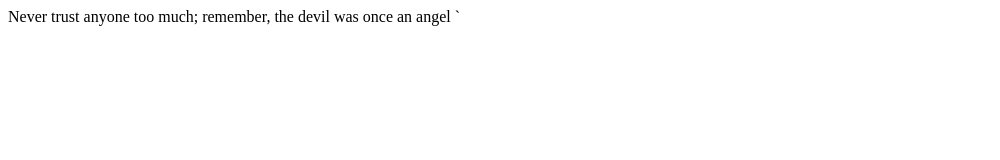
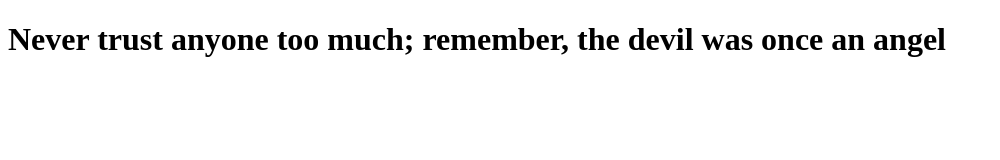
Before and after one commit to luswisarya/luswisarya.github.io, a plain HTML site: page index.html in a window 1280 px wide. Shown: the whole page, without its empty margins (0-1000 px from the left). Drawn offline with Linux system fonts and the light colour scheme.

Commit message:
another update

```diff
--- a/index.html
+++ b/index.html
@@ -5,8 +5,9 @@
     <meta http-equiv="X-UA-Compatible" content="IE=edge">
     <meta name="viewport" content="width=device-width, initial-scale=1.0">
     <title>ariaa</title>
+    <link href="style.css">
 </head>
-<body>
-    Never trust anyone too much; remember, the devil was once an angel
+<h1>
+    <h1 class="main">Never trust anyone too much; remember, the devil was once an angel</h1>
 </body>
-</html>`
+</html>
--- /dev/null
+++ b/style.css
@@ -0,0 +1 @@
+main:
```
